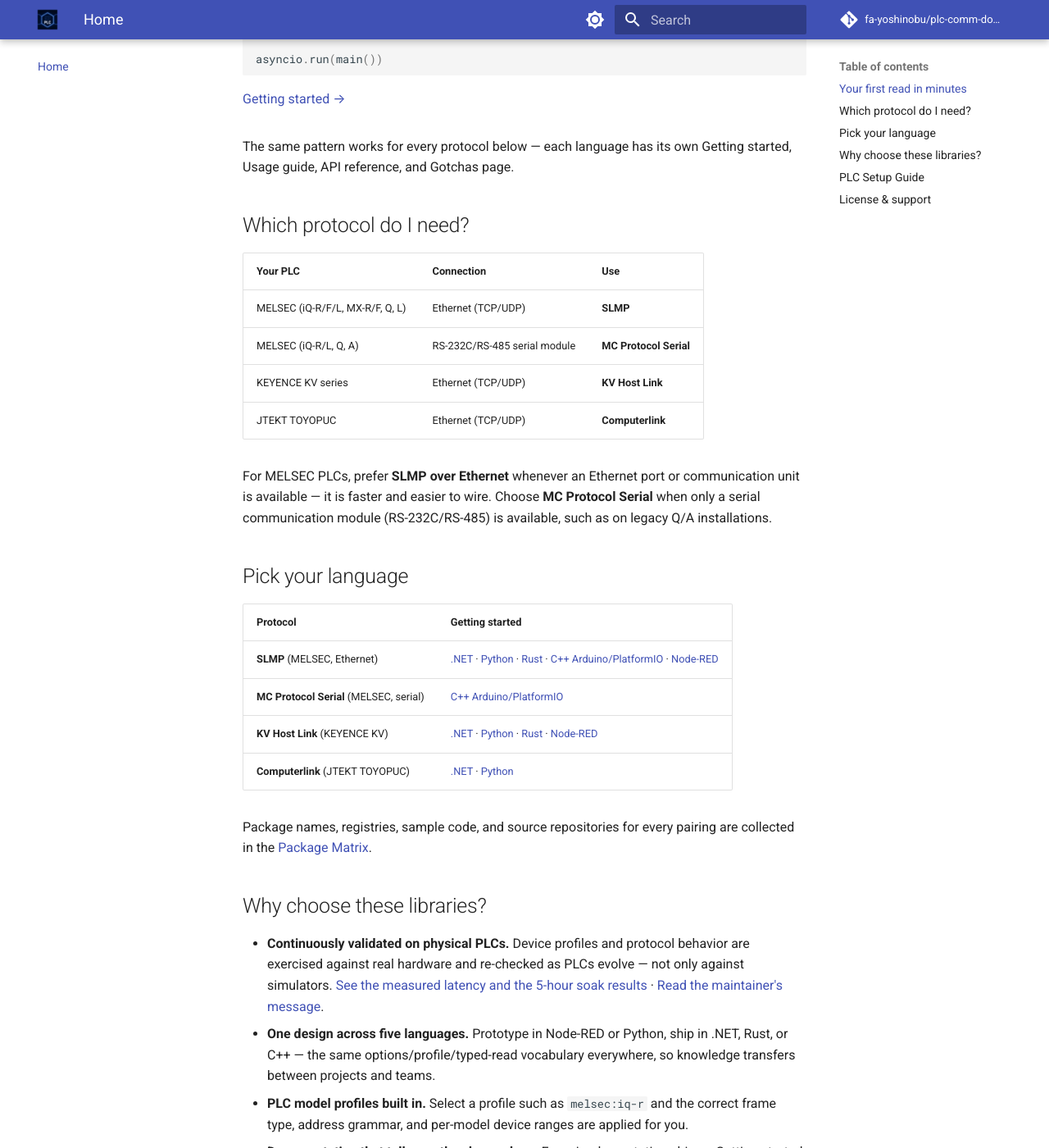
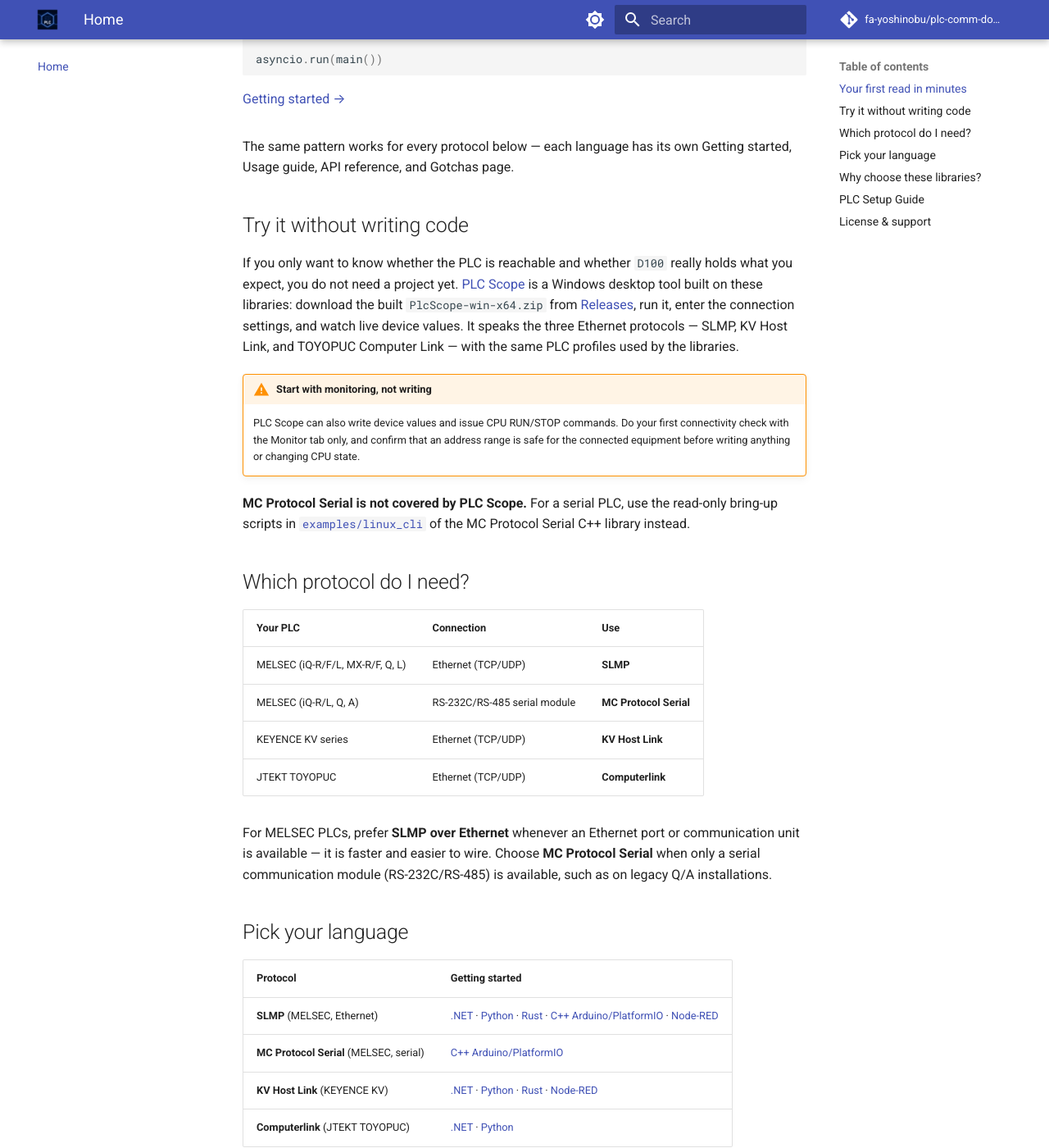
Before and after one commit to fa-yoshinobu/plc-comm-docs-site, an MkDocs documentation site: the page built from docs/index.md, in a window 1280 px wide and 1400 px high, scrolled down 1221 px. Shown: the whole window at 82% size. Built offline with MkDocs 1.6.1 and Material for MkDocs 9.7.7, drawn with Linux system fonts in a browser that asks for light colours; comment, search, counter and statistics services are not loaded; some of the changed text lies outside the part shown.

Commit message:
Add language-choice guide, PLC Scope try-out path, and manual-publish docs
Choosing a Language page compares the five implementations by runtime
environment, footprint, and protocol coverage, stating plainly that
latency is PLC-dominated and not a deciding factor. The landing page and
PLC Setup Guide now point first-time users at PLC Scope for zero-code
connectivity checks (with a monitor-first safety warning; MC Protocol
Serial covered by the linux_cli bring-up scripts instead). Maintainer
docs and deploy.yml now match the intentional manual-publish operation;
the retired repository_dispatch flow is recorded as history.

Co-Authored-By: Claude Fable 5 <noreply@anthropic.com>

```diff
--- a/docs/index.md
+++ b/docs/index.md
@@ -106,6 +106,30 @@ from a MELSEC iQ-R:
 The same pattern works for every protocol below — each language has its own
 Getting started, Usage guide, API reference, and Gotchas page.
 
+## Try it without writing code
+
+If you only want to know whether the PLC is reachable and whether `D100` really
+holds what you expect, you do not need a project yet.
+[PLC Scope](https://github.com/fa-yoshinobu/plc-scope-dotnet) is a Windows
+desktop tool built on these libraries: download the built
+`PlcScope-win-x64.zip` from
+[Releases](https://github.com/fa-yoshinobu/plc-scope-dotnet/releases/latest),
+run it, enter the connection settings, and watch live device values. It speaks
+the three Ethernet protocols — SLMP, KV Host Link, and TOYOPUC Computer Link —
+with the same PLC profiles used by the libraries.
+
+!!! warning "Start with monitoring, not writing"
+
+    PLC Scope can also write device values and issue CPU RUN/STOP commands.
+    Do your first connectivity check with the Monitor tab only, and confirm
+    that an address range is safe for the connected equipment before writing
+    anything or changing CPU state.
+
+**MC Protocol Serial is not covered by PLC Scope.** For a serial PLC, use the
+read-only bring-up scripts in
+[`examples/linux_cli`](https://github.com/fa-yoshinobu/plc-comm-mcprotocol-serial-cpp/tree/main/examples/linux_cli)
+of the MC Protocol Serial C++ library instead.
+
 ## Which protocol do I need?
 
 | Your PLC | Connection | Use |
@@ -128,6 +152,10 @@ is available, such as on legacy Q/A installations.
 | **MC Protocol Serial** (MELSEC, serial) | [C++ Arduino/PlatformIO](mcprotocol/cpp/GETTING_STARTED.md) |
 | **KV Host Link** (KEYENCE KV) | [.NET](hostlink/dotnet/GETTING_STARTED.md) · [Python](hostlink/python/GETTING_STARTED.md) · [Rust](hostlink/rust/GETTING_STARTED.md) · [Node-RED](hostlink/nodered/GETTING_STARTED.md) |
 | **Computerlink** (JTEKT TOYOPUC) | [.NET](computerlink/dotnet/GETTING_STARTED.md) · [Python](computerlink/python/GETTING_STARTED.md) |
+
+Not sure which one fits? [Choosing a language](choosing-a-language.md) compares
+the five implementations by runtime environment, footprint, and protocol
+coverage.
 
 Package names, registries, sample code, and source repositories for every
 pairing are collected in the [Package Matrix](package-matrix.md).
--- a/mkdocs.yml
+++ b/mkdocs.yml
@@ -41,6 +41,7 @@ nav:
   - Package Matrix: package-matrix.md
   - Release Notes: release-notes.md
   - Performance: performance.md
+  - Choosing a Language: choosing-a-language.md
   - License & Support: support.md
   - Computerlink:
     - Profile Reference:
```
Also changed, not shown: README.md (+7 -5 lines), SITE_MANAGEMENT.md (+36 -31 lines), docs/choosing-a-language.md (added, +107 -0 lines), docs/plc-setup/index.md (+10 -0 lines), 1 other file.
